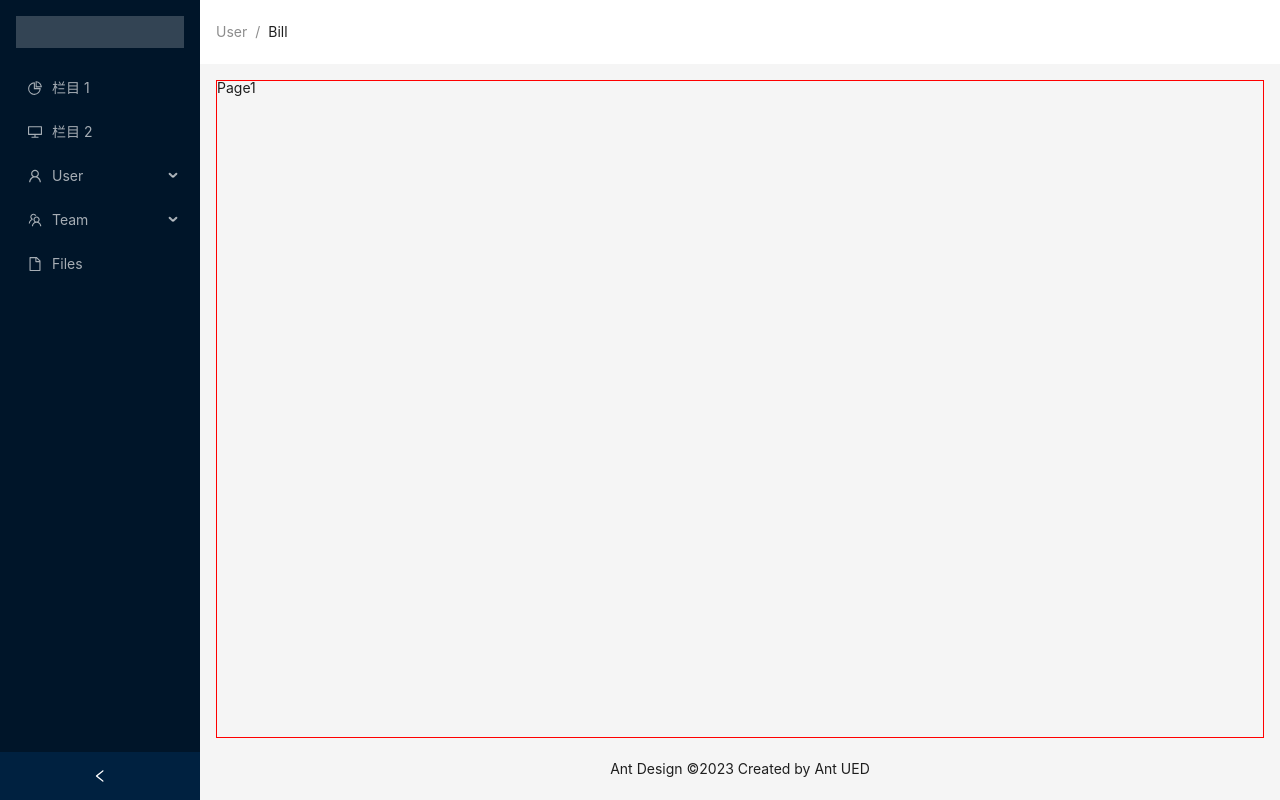
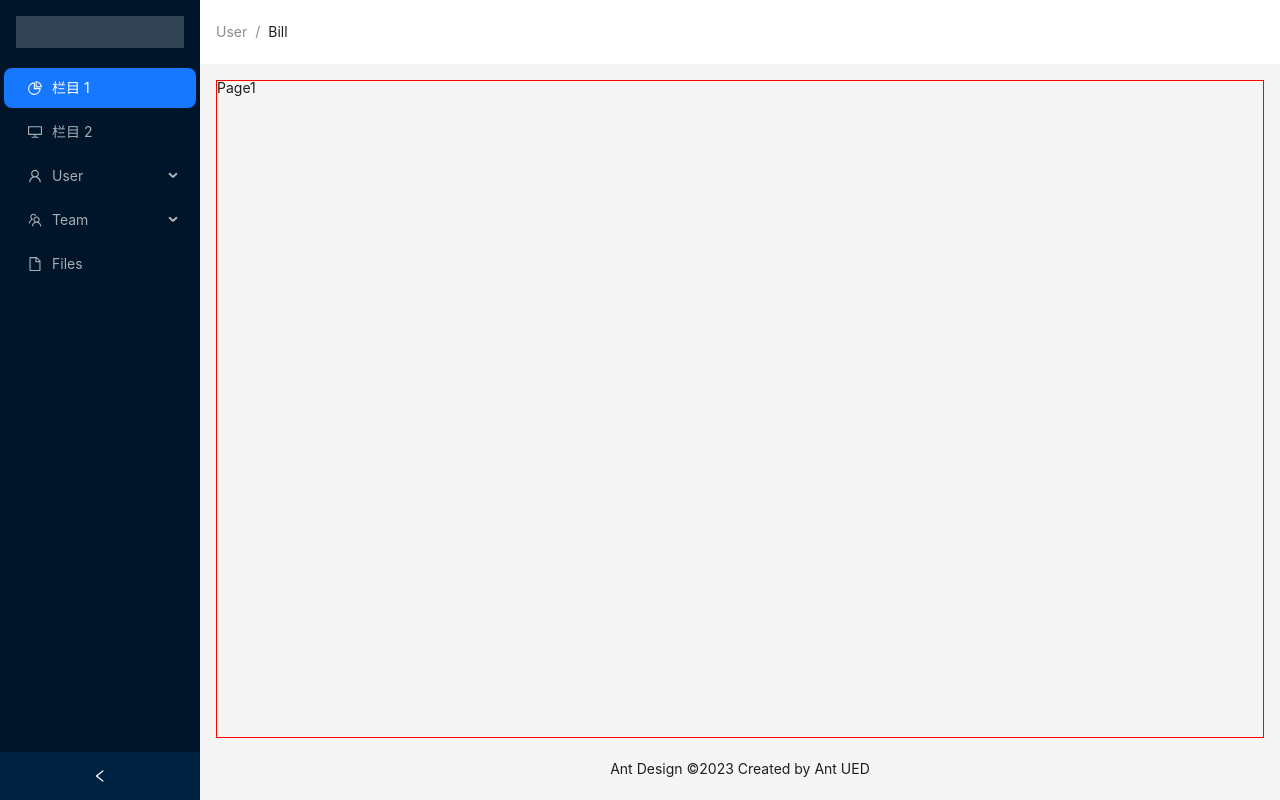
Before and after one commit to luzhenfang/general-antd-MS-tempalte, a React (Vite) app: page /page1 in a window 1280 px wide. Built offline with nearby package versions, Linux system fonts and the light colour scheme.

Commit message:
菜单组件抽取

```diff
--- /dev/null
+++ b/src/components/Menu/index.tsx
@@ -0,0 +1,54 @@
+import { Menu, MenuProps, theme } from "antd";
+import MenuItem from "antd/es/menu/MenuItem";
+import { useNavigate } from "react-router-dom";
+import { PieChartOutlined, DesktopOutlined, UserOutlined, TeamOutlined, FileOutlined } from "@ant-design/icons"
+
+
+type MenuItem = Required<MenuProps>['items'][number];
+
+function getItem(
+    label: React.ReactNode,
+    key: React.Key,
+    icon?: React.ReactNode,
+    children?: MenuItem[],
+): MenuItem {
+    return {
+        key,
+        icon,
+        children,
+        label,
+    } as MenuItem;
+}
+
+
+const items: MenuItem[] = [
+    getItem('栏目 1', '/page1', <PieChartOutlined />),
+    getItem('栏目 2', '/page2', <DesktopOutlined />),
+    getItem('User', 'sub1', <UserOutlined />, [
+        getItem('Tom', '3'),
+        getItem('Bill', '4'),
+        getItem('Alex', '5'),
+    ]),
+    getItem('Team', 'sub2', <TeamOutlined />, [getItem('Team 1', '6'), getItem('Team 2', '8')]),
+    getItem('Files', '9', <FileOutlined />),
+];
+
+const defaultMenu: React.FC = () => {
+    const navigateTo = useNavigate();
+
+    const {
+        token: { colorBgContainer },
+    } = theme.useToken();
+
+
+    const onMenuClick = (e: { key: string }) => {
+        navigateTo(e.key)
+    };
+
+
+
+    return (
+        <Menu theme="dark" defaultSelectedKeys={['/page1']} mode="inline" items={items} onClick={(e) => onMenuClick(e)} />
+    )
+}
+export default defaultMenu;
--- a/src/views/Home.tsx
+++ b/src/views/Home.tsx
@@ -1,59 +1,16 @@
-import React, { useState } from 'react';
-import {
-    DesktopOutlined,
-    FileOutlined,
-    PieChartOutlined,
-    TeamOutlined,
-    UserOutlined,
-} from '@ant-design/icons';
-import type { MenuProps } from 'antd';
-import { Breadcrumb, Layout, Menu, theme } from 'antd';
-import { Outlet, useNavigate } from 'react-router-dom';
-import { keys } from 'mobx';
+import { Breadcrumb, Layout } from 'antd';
+import { Outlet } from 'react-router-dom';
+import { useState } from 'react';
+import Menu from '@/components/Menu';
 
 const { Header, Content, Footer, Sider } = Layout;
 
-type MenuItem = Required<MenuProps>['items'][number];
 
-function getItem(
-    label: React.ReactNode,
-    key: React.Key,
-    icon?: React.ReactNode,
-    children?: MenuItem[],
-): MenuItem {
-    return {
-        key,
-        icon,
-        children,
-        label,
-    } as MenuItem;
-}
 
-const items: MenuItem[] = [
-    getItem('栏目 1', '/page1', <PieChartOutlined />),
-    getItem('栏目 2', '/page2', <DesktopOutlined />),
-    getItem('User', 'sub1', <UserOutlined />, [
-        getItem('Tom', '3'),
-        getItem('Bill', '4'),
-        getItem('Alex', '5'),
-    ]),
-    getItem('Team', 'sub2', <TeamOutlined />, [getItem('Team 1', '6'), getItem('Team 2', '8')]),
-    getItem('Files', '9', <FileOutlined />),
-];
+
 
 const Home: React.FC = () => {
-    const navigateTo = useNavigate();
-
     const [collapsed, setCollapsed] = useState(false);
-    const {
-        token: { colorBgContainer },
-    } = theme.useToken();
-
-
-    const onMenuClick = (e: { key: string }) => {
-        navigateTo(e.key)
-    };
-
 
 
     return (
@@ -61,12 +18,12 @@ const Home: React.FC = () => {
             {/* 左侧边栏 */}
             <Sider collapsible collapsed={collapsed} onCollapse={(value) => setCollapsed(value)}>
                 <div style={{ height: 32, margin: 16, background: 'rgba(255, 255, 255, 0.2)' }} />
-                <Menu theme="dark" defaultSelectedKeys={['1']} mode="inline" items={items} onClick={(e) => onMenuClick(e)} />
+                <Menu></Menu>
             </Sider>
             {/* 右边栏 */}
             <Layout className="site-layout">
                 {/* 右边头部 */}
-                <Header style={{ padding: 0, background: colorBgContainer, paddingLeft: '16px' }}>
+                <Header style={{ padding: 0, background: "white", paddingLeft: '16px' }}>
                     {/* 面包屑 */}
                     <Breadcrumb style={{ lineHeight: '64px' }}>
                         <Breadcrumb.Item>User</Breadcrumb.Item>
```
